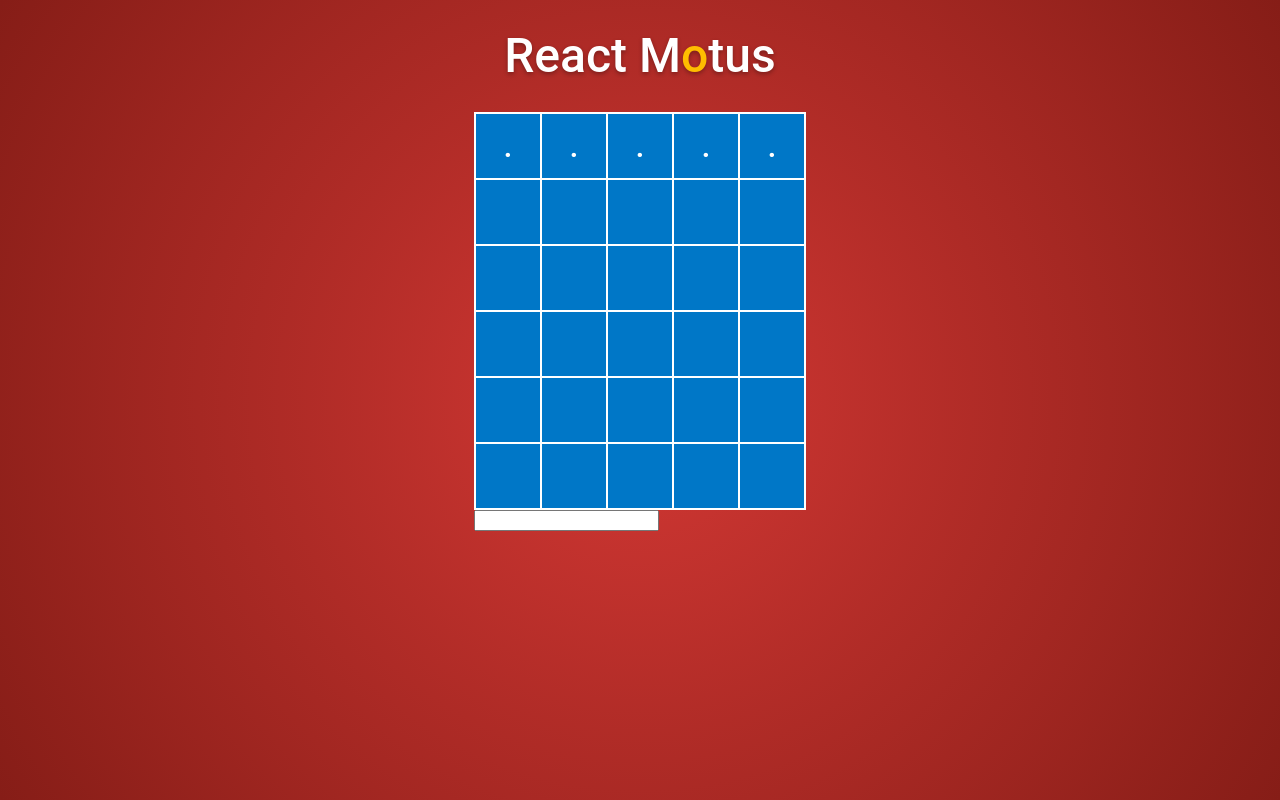
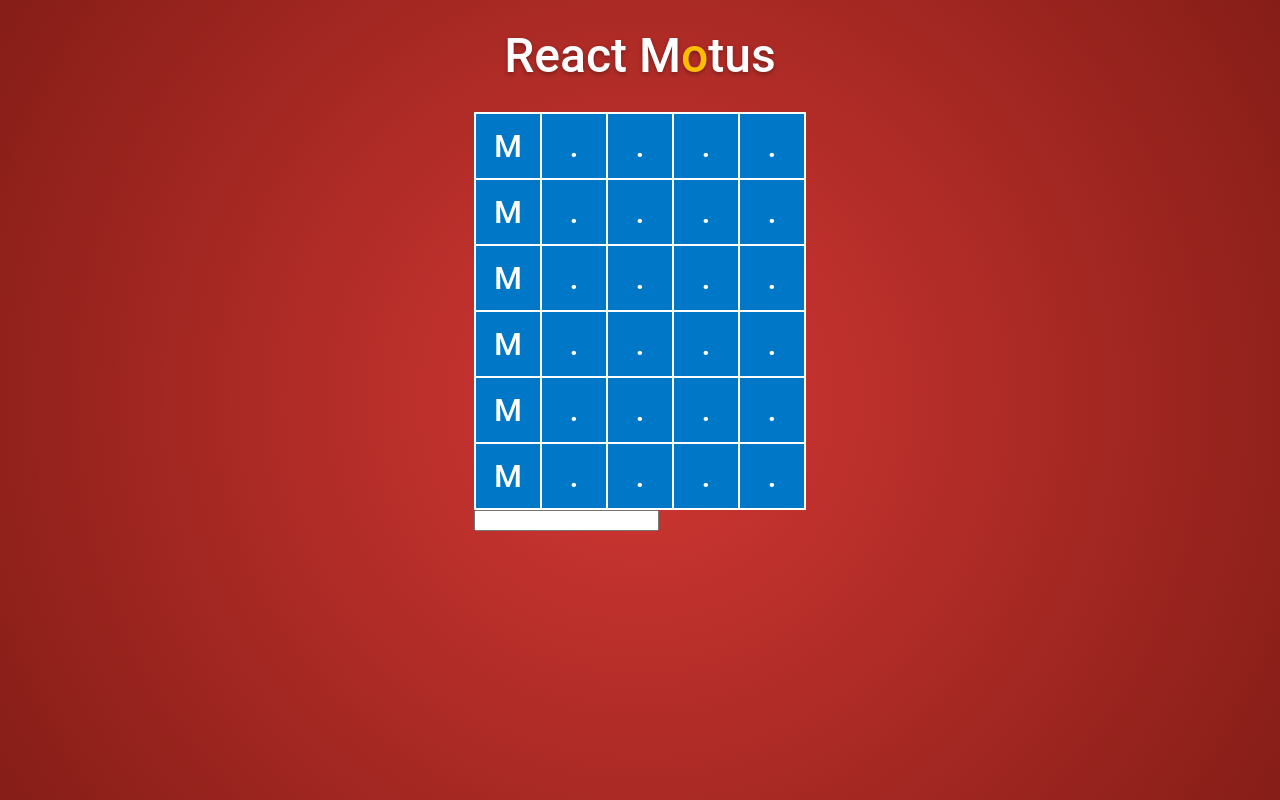
Before and after one commit to ThibautQuillere/motus-v2, a React (Create React App) app: page / in a window 1280 px wide. Built offline with nearby package versions, Linux system fonts and the light colour scheme.

Commit message:
lecture dynamique et validation lettre présente

```diff
--- a/src/components/grid/grid.tsx
+++ b/src/components/grid/grid.tsx
@@ -1,27 +1,13 @@
-import Row from '../row/row';
+import { LetterDataType } from '../letter/letter';
+import Row, { RowPropsType } from '../row/row';
 
-type InputPropsType= {
-  input: string
-}
+export type gridPropsType = {
+  gridData : LetterDataType[][]
+ }
 
-export const wordLength = 5
-
-export default function Grid({input}:InputPropsType){
-  let currentRow = 0
-
-  const inputData = Array.from(input).map((item:string) => ({character: item , status: ''}));
-  const rows = Array.from(Array(6).keys());
-  const wordData = Array.from(Array(wordLength).keys());
-  const gridData = rows.map(() => wordData.map(() => ({character: '', status: ''})));
-
-  for(let i = 0; i < wordLength; i++) {
-    gridData[currentRow][i].character = '.'
-    if(input[i] != null) {
-      gridData[currentRow][i] = inputData[i]
-    }
-  }
+ export default function Grid({gridData}:gridPropsType){
 
   return <div className='grid'>
-    {gridData.map(item => <Row rowData={item}/>)}
+    {gridData.map((item:any) => <Row rowData={item}/>)}
   </div>
 }
--- a/src/components/letter/letter.tsx
+++ b/src/components/letter/letter.tsx
@@ -8,5 +8,6 @@ type LetterProps = {
 }
 
 export default function Letter({data}:LetterProps) {
-  return <li className={'letter ' + data.status}>{data.character}</li>
+  // console.log(data);
+  return <li className={`letter letter--${data.status ? data.status:'default'}`}>{data.character}</li>
 }
--- a/src/components/row/row.tsx
+++ b/src/components/row/row.tsx
@@ -1,6 +1,6 @@
 import Letter,{LetterDataType} from '../letter/letter';
 
-export type RowPropsType= {
+export type RowPropsType = {
   rowData: LetterDataType[];
 }
 
--- a/src/components/wrapper/wrapper.tsx
+++ b/src/components/wrapper/wrapper.tsx
@@ -1,21 +1,45 @@
-import Grid, {wordLength} from '../grid/grid';
-import React, { useState } from 'react';
+import Grid from '../grid/grid';
+import React, { useState, useEffect } from 'react';
+import { remapGridData } from '../../helpers/gridData';
+
 
 export default function Wrapper() {
-  const [input, setWord] = useState('')
+  const word = "maman";
+  const wordLength = word.length;
+  const [inputValue, setInputValue] = useState('')
+  const [currentRow, setCurrentRow] = useState(0);
+  // const [inputData, setInputData] = useState(Array.from(inputValue).map((item:string) => ({character: item , status: ''})));
+  const [rows, setRows] = useState(Array.from(Array(6).keys()));
+  const [wordData, setWordData] = useState(Array.from(Array(wordLength).keys()));
+  const rowTemplate = wordData.map((item, index) => ({character: index === 0 ? word[0] : '.', status: ''}));
+  const [gridData, setGridData] = useState(rows.map(() => rowTemplate))
 
-  const handleChange = (event:any):void => {
-    setWord(event.target.value)
+  const handleChange = (event:React.ChangeEvent<HTMLInputElement>):void => {
+    const newInputValue = event.currentTarget.value;
+    setInputValue(newInputValue);
 
+    setGridData(remapGridData({
+      gridData,
+      currentRow,
+      word,
+      inputValue: newInputValue,
+    }));
   }
 
-  const handleSubmit = (event:any):void => {
+  const handleSubmit = (event:React.SyntheticEvent):void => {
     event.preventDefault();
-    console.log(input)
+    setGridData(remapGridData({
+      gridData,
+      currentRow,
+      word,
+      inputValue,
+      checkStatus: true
+    }));
+    setCurrentRow(currentRow => currentRow + 1)
   }
 
   return <div className='wrapper'>
-    <Grid input={input} />
+    <Grid gridData={gridData} />
     <form onSubmit={handleSubmit} >
       <input type="text" id="name" name="name" onChange={handleChange} maxLength={wordLength} minLength={wordLength}/>
     </form>
```
